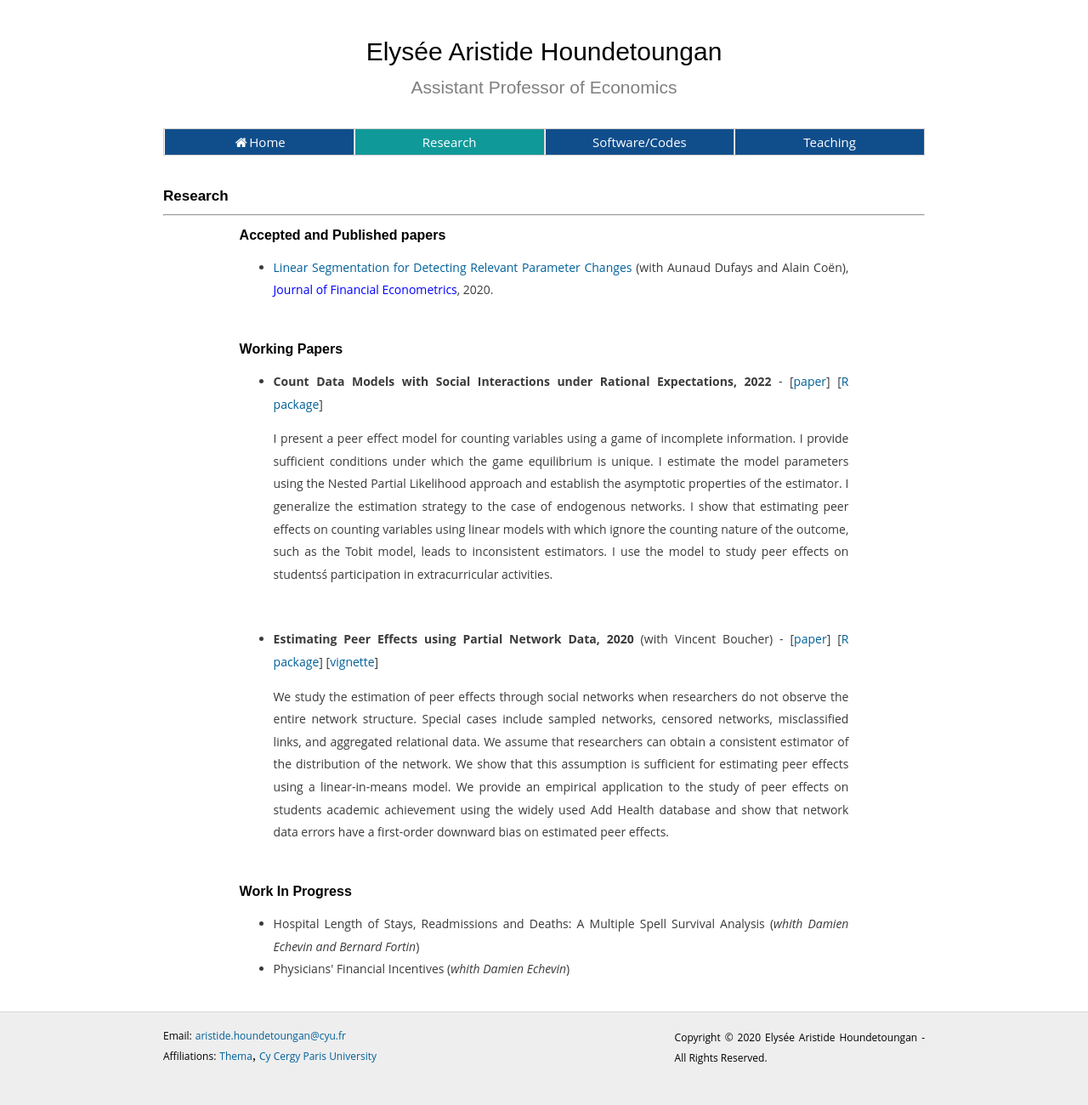
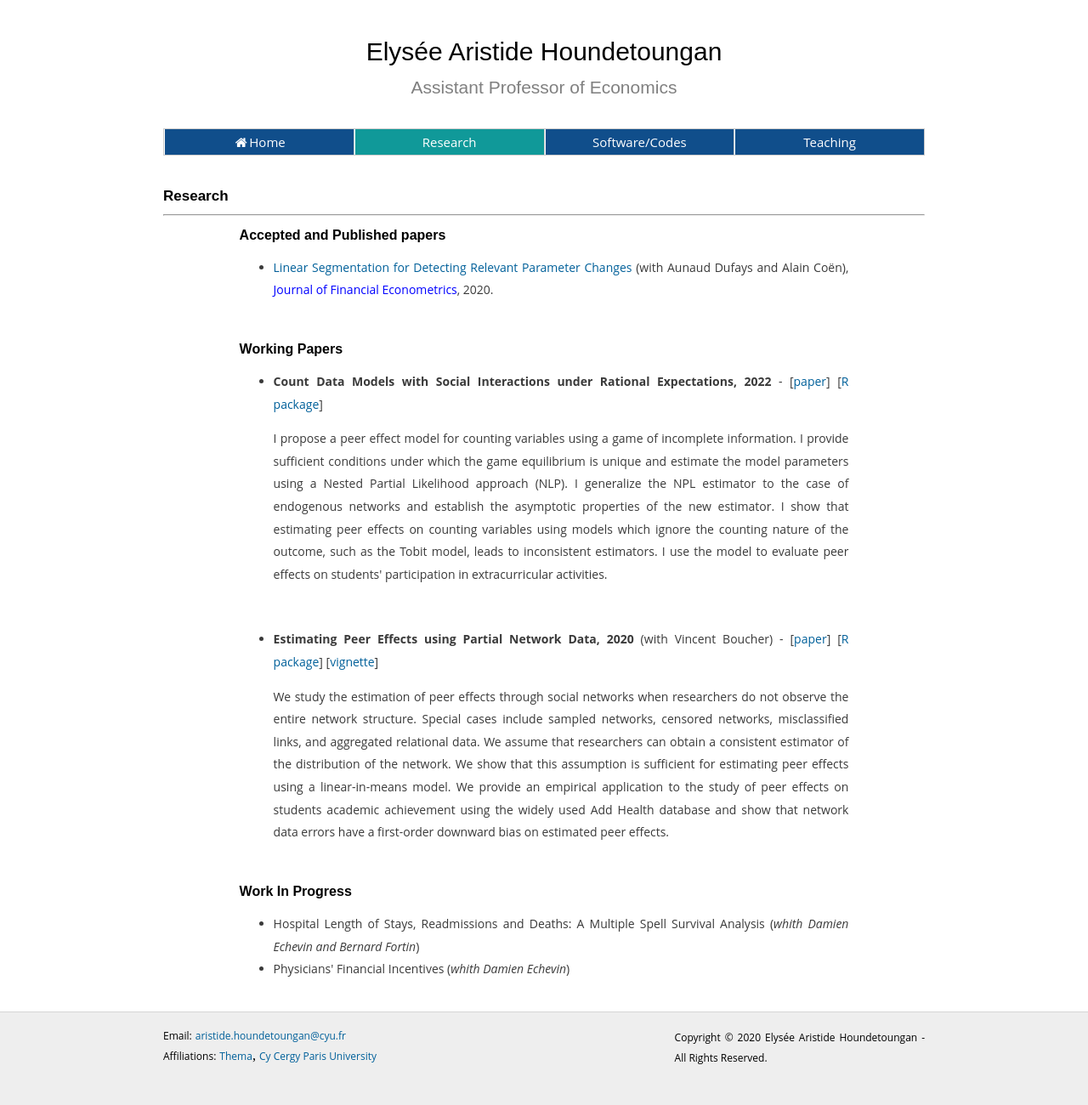
Before and after one commit to ahoundetoungan/ahoundetoungan.github.io, a Jekyll site: the page built from research/index.html, in a window 1280 px wide. Shown: the whole page at 85% size. Built offline with Jekyll 4.4.1, drawn with Linux system fonts in a browser that asks for light colours.

Commit message:
research

```diff
--- a/research/index.html
+++ b/research/index.html
@@ -23,7 +23,7 @@
 	<h2>Working Papers</h2>
 	<ul>
     <li><b>Count Data Models with Social Interactions under Rational Expectations, 2022</b> - [<a id="readpaper" href="/files/Papers/Model_of_count_Data.pdf" target="_blank">paper</a>] [<a href="https://github.com/ahoundetoungan/CDatanet" target="_blank">R package</a>]</li>
-	    <p>I present a peer effect model for counting variables using a game of incomplete information. I provide sufficient conditions under which the game equilibrium is unique. I estimate the model parameters using the Nested Partial Likelihood approach and establish the asymptotic properties of the estimator. I generalize the estimation strategy to the case of endogenous networks. I show that estimating peer effects on counting variables using linear models with which ignore the counting nature of the outcome, such as the Tobit model, leads to inconsistent estimators. I use the model to study  peer effects on studentsś participation in extracurricular activities.
+	    <p>I propose a peer effect model for counting variables using a game of incomplete information. I provide sufficient conditions under which the game equilibrium is unique and estimate the model parameters using a Nested Partial Likelihood approach (NLP). I generalize the NPL estimator to the case of endogenous networks and establish the asymptotic properties of the new estimator. I show that estimating peer effects on counting variables using models which ignore the counting nature of the outcome, such as the Tobit model, leads to inconsistent estimators. I use the model to evaluate  peer effects on students' participation in extracurricular activities.
 	    </p>
 	</li>
     <br/>
```
Also changed, not shown: 1 other file.
